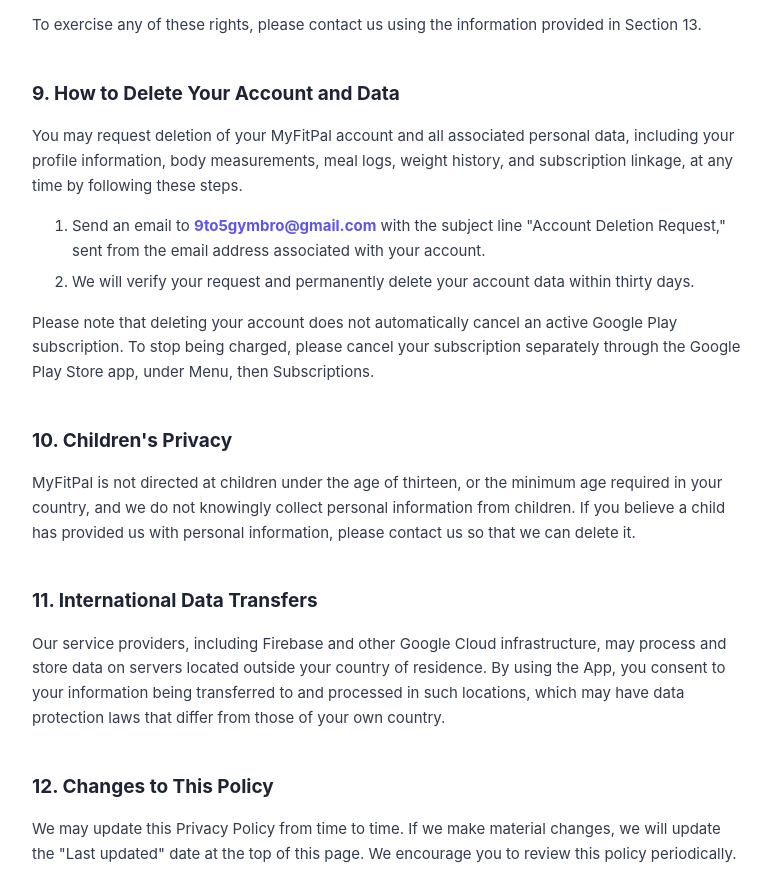
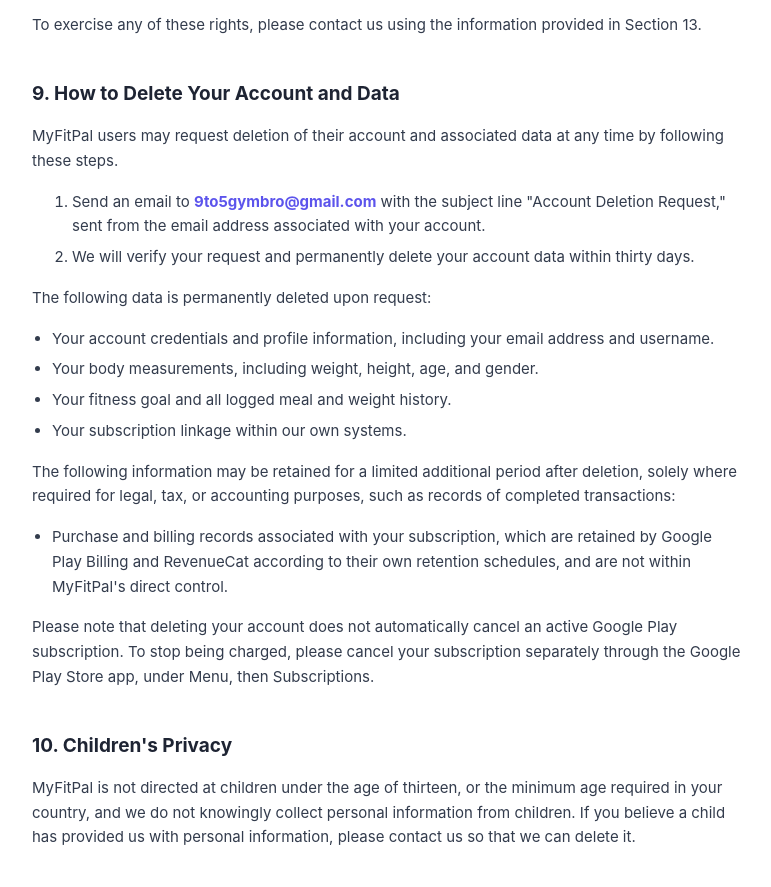
Before and after one commit to godwinogbedobor/myfitpal-privacy, a plain HTML site: page index.html in a window 1280 px wide. Shown: the part 4611-5498 px from the top of the page, without its empty margins (252-1023 px from the left). Drawn offline with Linux system fonts and the light colour scheme.

Commit message:
Update account deletion instructions and data retention
Clarified account deletion process and data retention policy.

```diff
--- a/index.html
+++ b/index.html
@@ -274,11 +274,22 @@
   <p>To exercise any of these rights, please contact us using the information provided in Section 13.</p>
 
   <h2 id="delete">9. How to Delete Your Account and Data</h2>
-  <p>You may request deletion of your MyFitPal account and all associated personal data, including your profile information, body measurements, meal logs, weight history, and subscription linkage, at any time by following these steps.</p>
+  <p>MyFitPal users may request deletion of their account and associated data at any time by following these steps.</p>
   <ol>
     <li>Send an email to <strong><a href="mailto:9to5gymbro@gmail.com?subject=Account%20Deletion%20Request">9to5gymbro@gmail.com</a></strong> with the subject line "Account Deletion Request," sent from the email address associated with your account.</li>
     <li>We will verify your request and permanently delete your account data within thirty days.</li>
   </ol>
+  <p>The following data is permanently deleted upon request:</p>
+  <ul>
+    <li>Your account credentials and profile information, including your email address and username.</li>
+    <li>Your body measurements, including weight, height, age, and gender.</li>
+    <li>Your fitness goal and all logged meal and weight history.</li>
+    <li>Your subscription linkage within our own systems.</li>
+  </ul>
+  <p>The following information may be retained for a limited additional period after deletion, solely where required for legal, tax, or accounting purposes, such as records of completed transactions:</p>
+  <ul>
+    <li>Purchase and billing records associated with your subscription, which are retained by Google Play Billing and RevenueCat according to their own retention schedules, and are not within MyFitPal's direct control.</li>
+  </ul>
   <p>Please note that deleting your account does not automatically cancel an active Google Play subscription. To stop being charged, please cancel your subscription separately through the Google Play Store app, under Menu, then Subscriptions.</p>
 
   <h2 id="children">10. Children's Privacy</h2>
```
